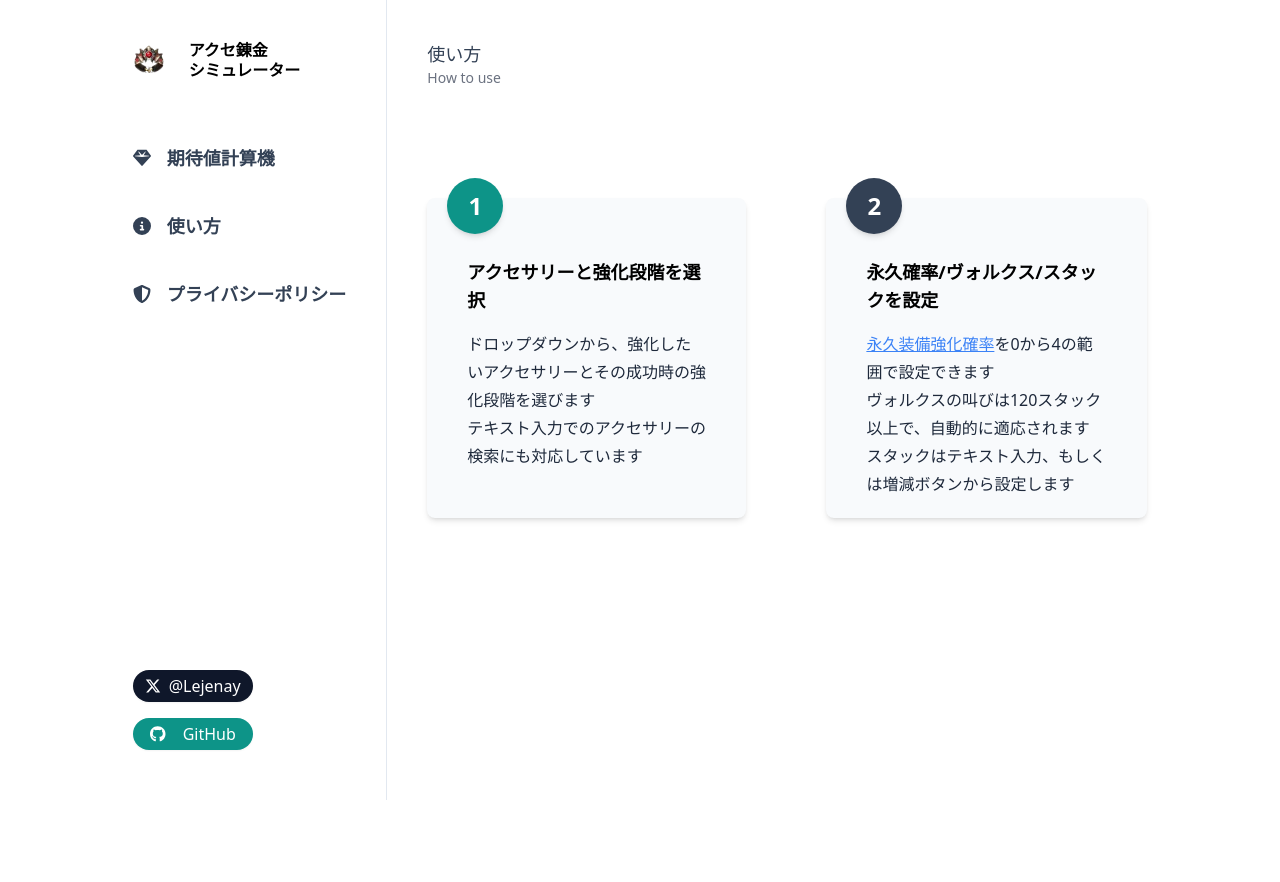
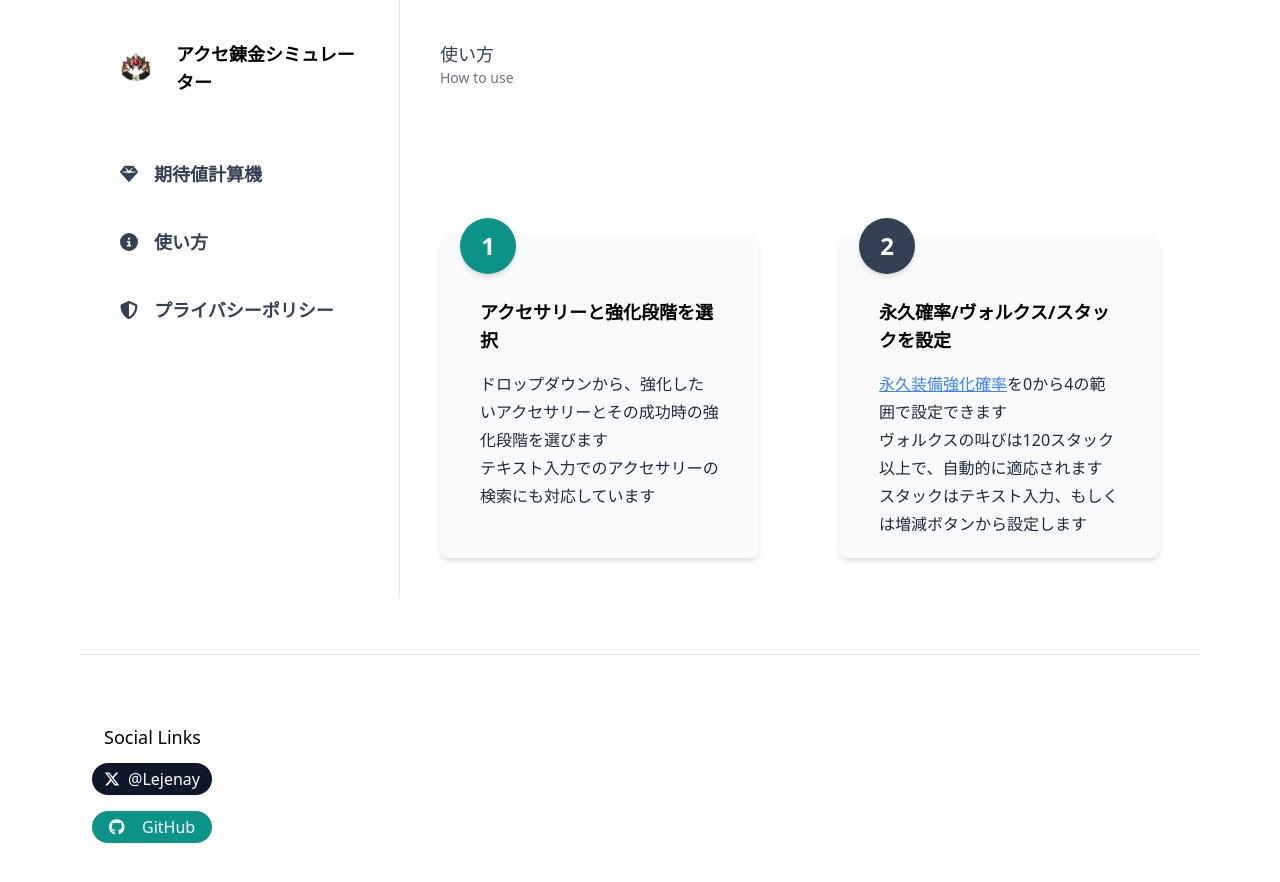
Before and after one commit to Lejenay/acc-enhance-calc, a React (Vite) app in the folder client/: page /how-to-use in a window 1280 px wide. Shown: the top 882 px of the page. Before the commit the page ends 800 px from the top, so only its background shows below. Built offline with nearby package versions, Linux system fonts and the light colour scheme.

Commit message:
style: added header
hamburger nav working on

```diff
--- a/client/src/App.tsx
+++ b/client/src/App.tsx
@@ -1,16 +1,21 @@
 import "./App.css";
-import { Nav, CalcSection, Privacy, HowToUse } from "./sections";
+import { Nav, CalcSection, Privacy, HowToUse, Header } from "./sections";
 import { Route, Routes } from "react-router-dom";
 
 function App() {
   return (
-    <main className="min-h-screen flex justify-center">
+    <main className=" flex-col justify-center items-center">
+      <div className="flex justify-center">
         <Nav />
         <Routes>
           <Route path="/" element={<CalcSection />}></Route>
           <Route path="/how-to-use" element={<HowToUse />}></Route>
           <Route path="/privacy" element={<Privacy />}></Route>
         </Routes>
+      </div>
+      <div className="flex justify-center">
+        <Header />
+      </div>
     </main>
   );
 }
--- /dev/null
+++ b/client/src/sections/Header.tsx
@@ -0,0 +1,35 @@
+import { FontAwesomeIcon } from "@fortawesome/react-fontawesome";
+import { faXTwitter, faGithub } from "@fortawesome/free-brands-svg-icons";
+
+const Header = () => {
+  return (
+    <div className="w-[1120px] m-14 border-t-[1px] border-slate-200 px-3 py-14">
+    <div className="m-3">
+        <span className="text-lg">Social Links</span>
+    </div>
+      <div className="flex flex-col gap-4">
+        <div className="flex gap-2 items-center justify-around px-3 py-1 bg-slate-900 text-white rounded-full shadow-sm hover:bg-slate-700 duration-200 w-[120px]">
+          <FontAwesomeIcon icon={faXTwitter} />
+          <a
+            href="https://twitter.com/lejenay?ref_src=twsrc%5Etfw"
+            data-show-count="false"
+            target="_blank"
+          >
+            @Lejenay
+          </a>
+        </div>
+        <div className="flex gap-2 items-center justify-around px-3 py-1 bg-teal-600 text-white rounded-full shadow-sm hover:bg-teal-900 duration-200 w-[120px]">
+          <FontAwesomeIcon icon={faGithub} />
+          <a
+            href="https://github.com/Lejenay/acc-enhance-calc.git"
+            target="_blank"
+          >
+            GitHub
+          </a>
+        </div>
+      </div>
+    </div>
+  );
+};
+
+export default Header;
--- a/client/src/sections/HowToUse.tsx
+++ b/client/src/sections/HowToUse.tsx
@@ -7,8 +7,8 @@ const HowToUse = () => {
           How to use
         </p>
       </div>
-      <div className="flex">
-        <div className="bg-slate-50 max-w-sm shadow-md rounded-lg px-10 py-5 relative font-Noto mx-10">
+      <div className="flex max-lg:flex-col gap-20 m-10">
+        <div className="bg-slate-50 max-w-sm shadow-md rounded-lg px-10 py-5 relative font-Noto">
           <div
             className="bg-teal-600 rounded-full w-14 h-14 shadow-md absolute left-5 top-[-20px]
         flex items-center justify-center"
@@ -26,7 +26,7 @@ const HowToUse = () => {
           </div>
         </div>
 
-        <div className="bg-slate-50 max-w-sm shadow-md rounded-lg px-10 py-5 relative  font-Noto mx-10">
+        <div className="bg-slate-50 max-w-sm shadow-md rounded-lg px-10 py-5 relative  font-Noto">
           <div
             className="bg-slate-700 rounded-full w-14 h-14 shadow-md absolute left-5 top-[-20px]
         flex items-center justify-center"
--- a/client/src/sections/Nav.tsx
+++ b/client/src/sections/Nav.tsx
@@ -1,19 +1,17 @@
 import { Link } from "react-router-dom";
 import { FontAwesomeIcon } from "@fortawesome/react-fontawesome";
 import { faGem, faShieldHalved, faCircleInfo } from "@fortawesome/free-solid-svg-icons";
-import { faXTwitter, faGithub } from '@fortawesome/free-brands-svg-icons'
 import { mika } from "../assets/icons";
 
 
 const Nav = () => {
   return (
-    <header className="px-10 py-10 border-r-[1px] border-slate-200 relative select-none">
+    <header className="w-[320px] px-10 py-10 border-r-[1px] border-slate-200 relative select-none">
       <Link to="/" >
         <div className="flex justify-start items-center gap-6">
           <img src={mika} alt="crescent ring icon" className="max-2xl:w-8"/>
           <h1 className="font-Kiaro text-md font-bold max-2xl:leading-5">
-            <span className="max-2xl:hidden text-lg">アクセ錬金シミュレーター</span>
-            <span className="2xl:hidden">アクセ錬金<br></br>シミュレーター</span>
+            <span className="max-sm:hidden text-lg">アクセ錬金シミュレーター</span>
           </h1>
 
         </div>
@@ -47,20 +45,6 @@ const Nav = () => {
 
         </ul>
       </nav>
-      {/* social */}
-      <div className="absolute bottom-[50px]">
-        <div className="flex flex-col gap-4">
-          <div className="flex gap-2 items-center justify-around px-3 py-1 bg-slate-900 text-white rounded-full shadow-sm hover:bg-slate-700 duration-200">
-            <FontAwesomeIcon icon={faXTwitter} />
-            <a href="https://twitter.com/lejenay?ref_src=twsrc%5Etfw" data-show-count="false" target="_blank">@Lejenay</a>
-          </div>
-          <div className="flex gap-2 items-center justify-around px-3 py-1 bg-teal-600 text-white rounded-full shadow-sm hover:bg-teal-900 duration-200">
-            <FontAwesomeIcon icon={faGithub} />
-            <a href="https://github.com/Lejenay/acc-enhance-calc.git" target="_blank">GitHub</a>
-          </div>
-        </div>
-      </div>
-
     </header>
   )
 }
--- a/client/src/sections/index.ts
+++ b/client/src/sections/index.ts
@@ -2,5 +2,6 @@ import Nav from "./Nav"
 import CalcSection from "./CalcSection"
 import HowToUse from "./HowToUse"
 import Privacy from "./Privacy"
+import Header from "./Header"
 
-export { Nav, CalcSection, Privacy, HowToUse }
+export { Nav, CalcSection, Privacy, HowToUse, Header }
```
Lines whose indentation alone changed are shown as unchanged.
